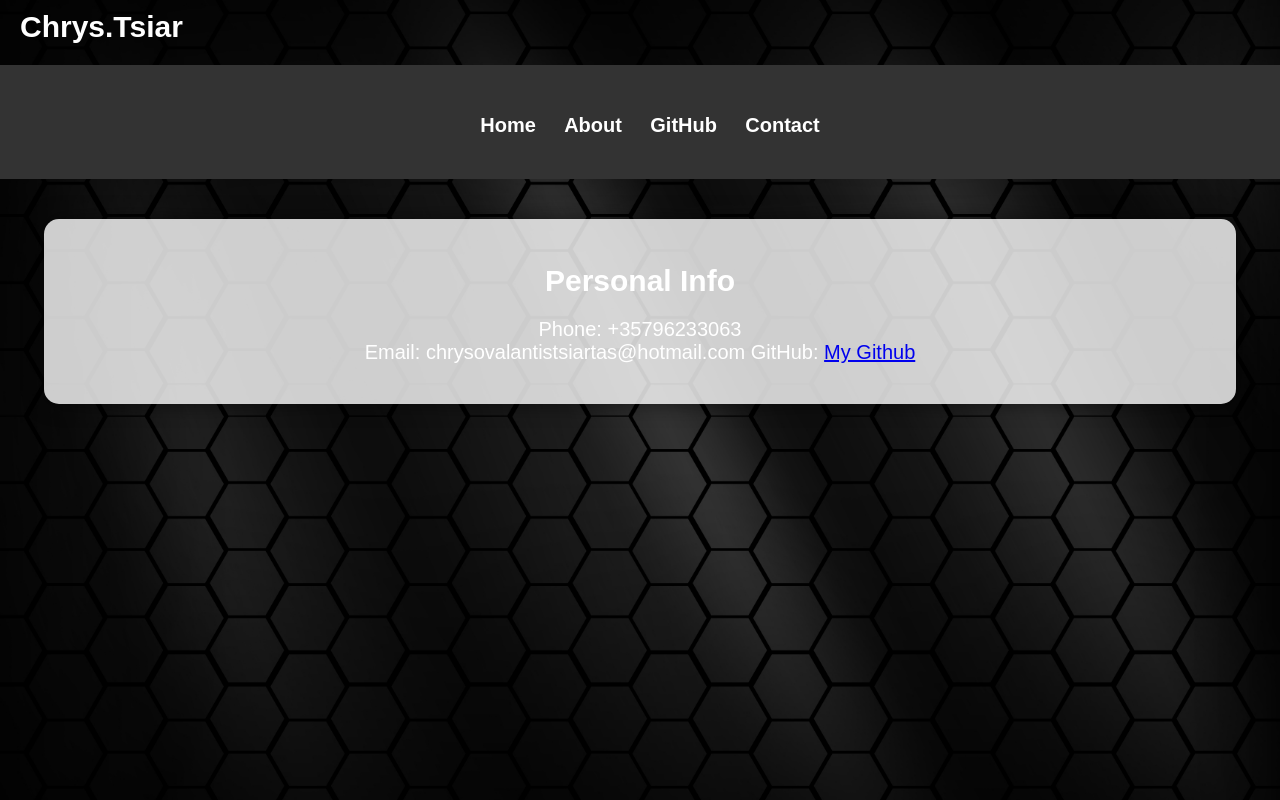
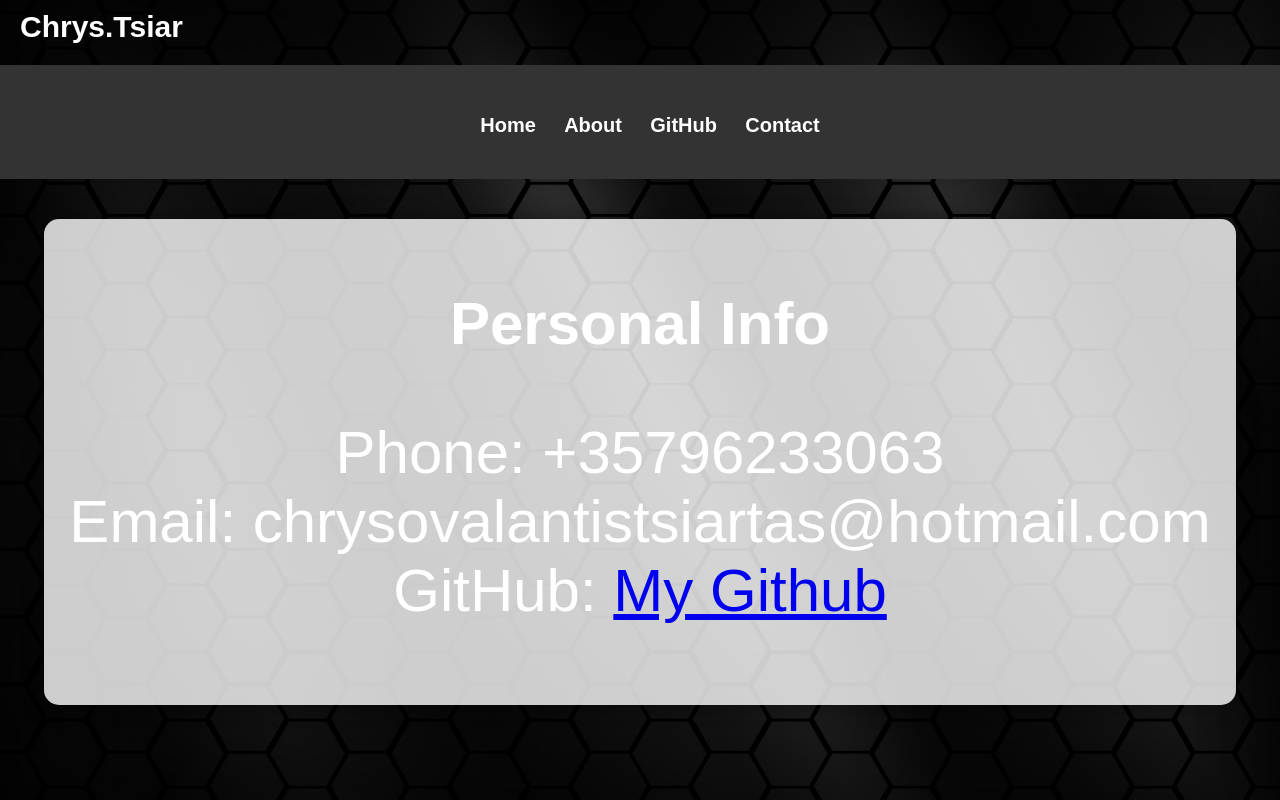
Before and after one commit to ChrysovalantisTsiartas/personalwebsite, a plain HTML site: page contact.html in a window 1280 px wide. Drawn offline with Linux system fonts and the light colour scheme.

Commit message:
Update stylesheet.css

```diff
--- a/stylesheet.css
+++ b/stylesheet.css
@@ -73,11 +73,11 @@ img:hover {
 }
 
 .info-box h2 {
-    font-size: 30px;
+    font-size: 60px;
 }
 
 .info-box p {
-    font-size: 20px;
+    font-size: 60px;
     text-align: center;
 }
 
```
